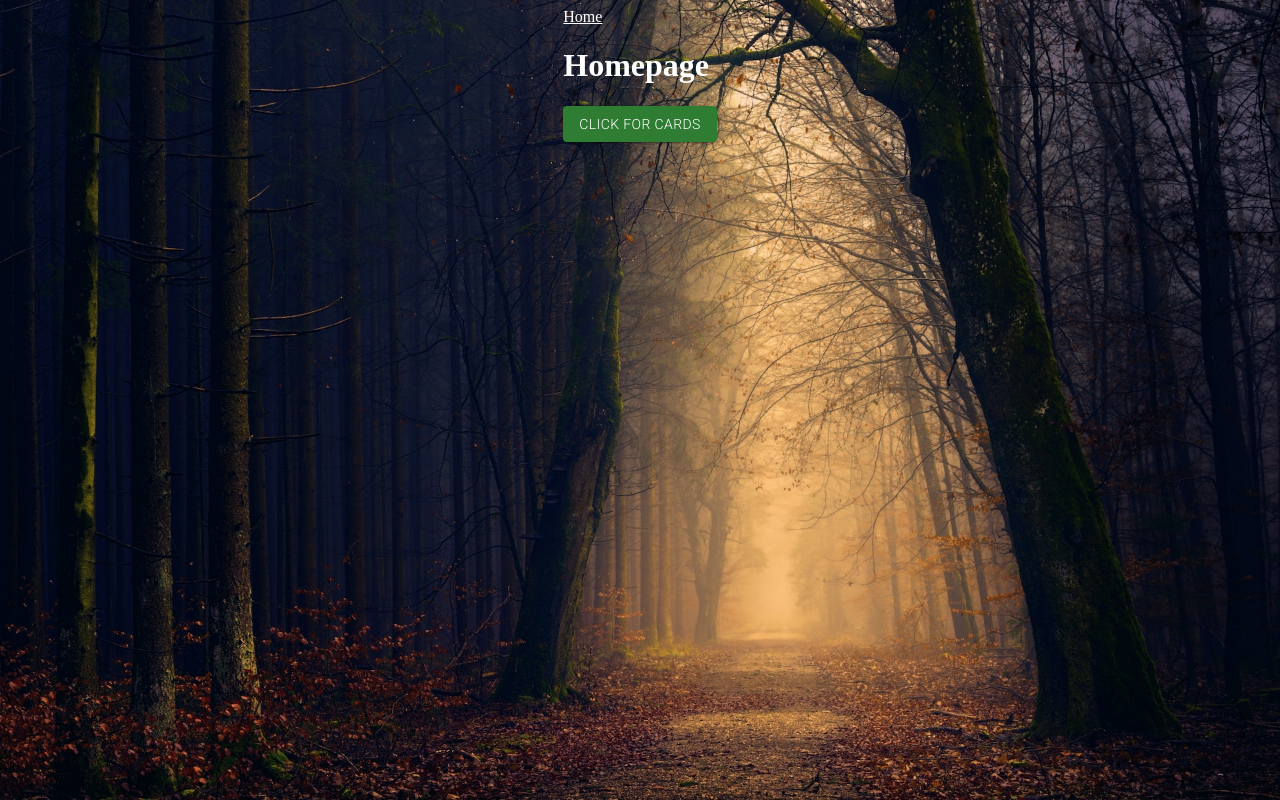
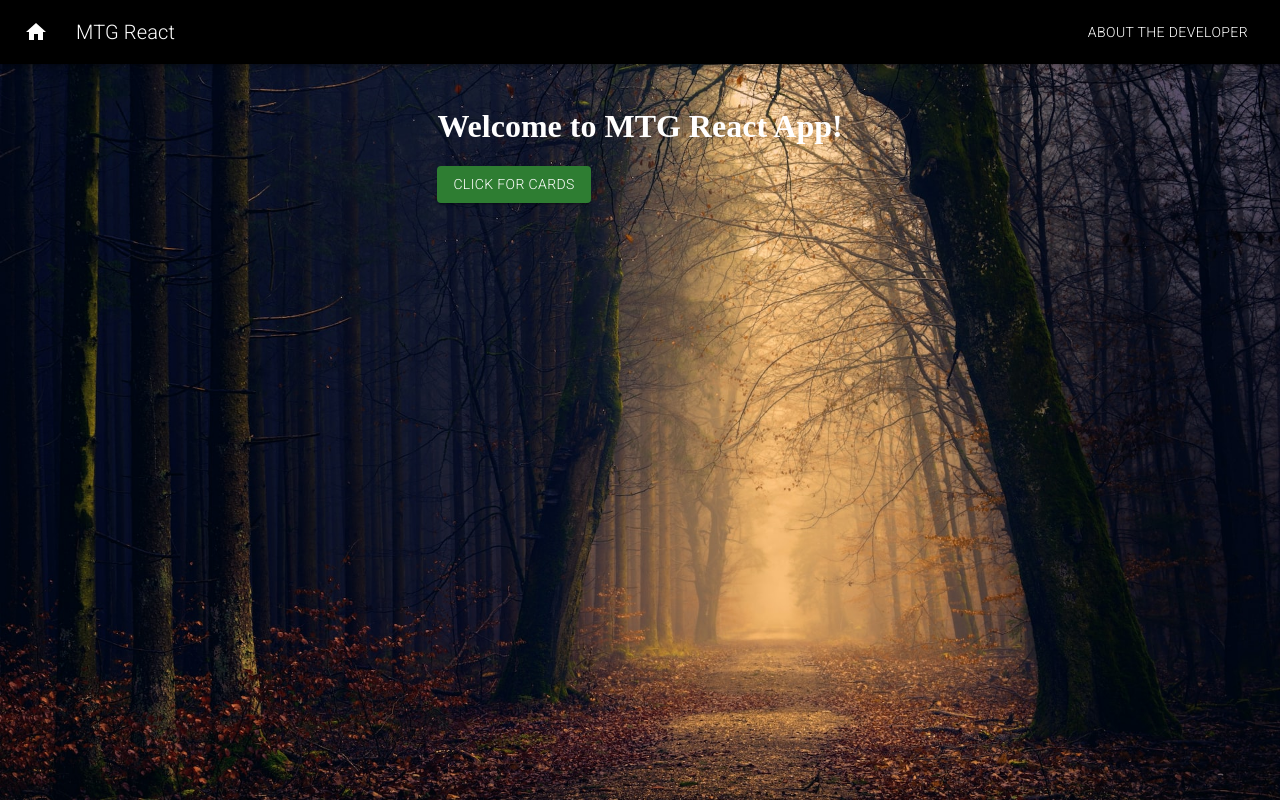
Before and after one commit to kotynskm/mtg-react, a React (Vite) app: page / in a window 1280 px wide. Built offline with nearby package versions, Linux system fonts and the light colour scheme.

Commit message:
Added Header.jsx with navbar, icons, and links

```diff
--- a/package.json
+++ b/package.json
@@ -12,6 +12,7 @@
     "@emotion/react": "^11.10.5",
     "@emotion/styled": "^11.10.5",
     "@fontsource/roboto": "^4.5.8",
+    "@mui/icons-material": "^5.11.0",
     "@mui/material": "^5.10.17",
     "@tanstack/react-query": "^4.19.1",
     "react": "^18.2.0",
--- a/src/App.jsx
+++ b/src/App.jsx
@@ -4,6 +4,8 @@ import { QueryClient, QueryClientProvider } from "@tanstack/react-query";
 import "@fontsource/roboto/300.css";
 import Home from "./Home";
 import Details from "./Details";
+import Header from "./Header";
+import { Container } from "@mui/system";
 
 // establish queryClient for our cache and how long items persist in cache
 const queryClient = new QueryClient({
@@ -17,15 +19,19 @@ const queryClient = new QueryClient({
 
 const App = () => {
   return (
+    <div>
+      <Header />
+      <Container>
         <BrowserRouter>
           <QueryClientProvider client={queryClient}>
-        <Link to="/">Home</Link>
             <Routes>
               <Route path="/" element={<Home />}></Route>
               <Route path="/cards/:id" element={<Details />}></Route>
             </Routes>
           </QueryClientProvider>
         </BrowserRouter>
+      </Container>
+    </div>
   );
 };
 
--- a/src/Card.jsx
+++ b/src/Card.jsx
@@ -1,4 +1,5 @@
 import { Link } from "react-router-dom";
+import { Grid } from "@mui/material";
 
 const Card = ({ name, url, id }) => {
   // if no url found, show mtg card back as image
@@ -6,14 +7,16 @@ const Card = ({ name, url, id }) => {
     url = "./assets/Magic_the_gathering-card_back.jpg";
   }
   return (
-    // wrap in a link so when clicked will go to card details page using ID
     <Link to={`cards/${id}`} className="card">
       <div className="card-info">
-        <h1>{name}</h1>
-        <h1>The id is {id}</h1>
-      </div>
-      <div className="image-container">
-        <img src={url}></img>
+        <div class="item">
+          <h1>{name}</h1>
+          {/* <h1>The id is {id}</h1> */}
+
+          <div className="image-container">
+            <img src={url}></img>
+          </div>
+        </div>
       </div>
     </Link>
   );
--- /dev/null
+++ b/src/Header.jsx
@@ -0,0 +1,51 @@
+import * as React from "react";
+import AppBar from "@mui/material/AppBar";
+import Box from "@mui/material/Box";
+import Toolbar from "@mui/material/Toolbar";
+import Typography from "@mui/material/Typography";
+import Button from "@mui/material/Button";
+import IconButton from "@mui/material/IconButton";
+import SvgIcon from "@mui/material/SvgIcon";
+
+function HomeIcon(props) {
+  return (
+    <SvgIcon {...props}>
+      <path d="M10 20v-6h4v6h5v-8h3L12 3 2 12h3v8z" />
+    </SvgIcon>
+  );
+}
+
+const Header = () => {
+  return (
+    <Box sx={{ flexGrow: 1 }}>
+      <AppBar position="fixed" style={{ background: "#000000" }}>
+        <Toolbar>
+          <IconButton
+            size="large"
+            edge="start"
+            color="inherit"
+            aria-label="menu"
+            sx={{ mr: 2 }}
+            // link here to take us to "/" to go to Home page
+            href="/"
+          >
+            <HomeIcon color="primary" />
+          </IconButton>
+
+          <Typography variant="h6" component="div" sx={{ flexGrow: 1 }}>
+            MTG React
+          </Typography>
+          <Button
+            color="inherit"
+            target="_blank"
+            href="https://kotynskm.github.io/portfolio-website/"
+          >
+            About The Developer
+          </Button>
+        </Toolbar>
+      </AppBar>
+    </Box>
+  );
+};
+
+export default Header;
--- a/src/Home.jsx
+++ b/src/Home.jsx
@@ -28,8 +28,8 @@ const Home = () => {
   };
 
   return (
-    <div>
-      <h1>Homepage</h1>
+    <div className="container">
+      <h1>Welcome to MTG React App!</h1>
       <Button variant="contained" color="success" onClick={handleClick}>
         Click For Cards
       </Button>
--- a/src/style.css
+++ b/src/style.css
@@ -11,3 +11,7 @@ body {
   align-items: center;
   justify-content: center;
 }
+
+.container {
+  margin-top: 100px;
+}
```
Also changed, not shown: 1 other file (tests, documents, lock files or other folders). Lines whose indentation alone changed are shown as unchanged.
